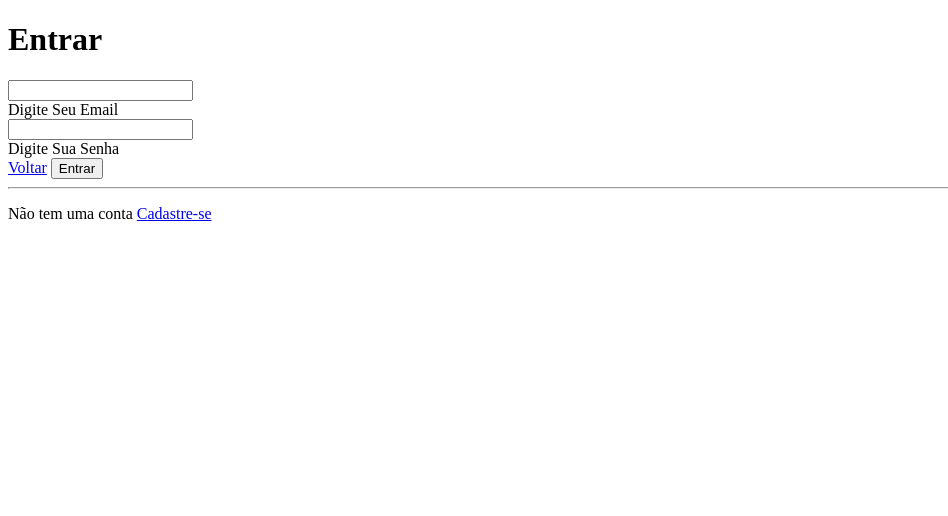
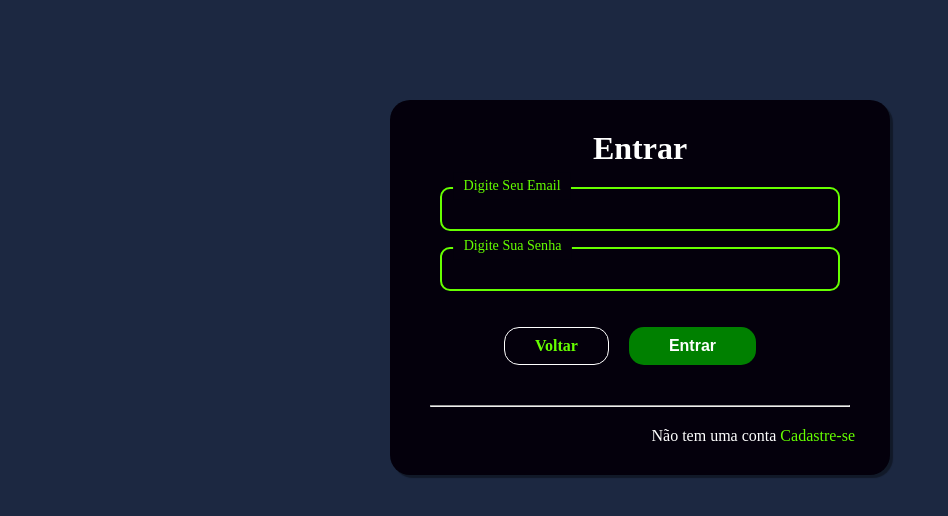
Before and after one commit to nenenborges/borgestech, a plain HTML site: page login.html in a window 1280 px wide. Shown: the whole page, without its empty margins (0-948 px from the left). Drawn offline with Linux system fonts and the light colour scheme; the site is published under a folder, as on GitHub Pages, so addresses that start at the root find nothing.

Commit message:
Update login.html

```diff
--- a/login.html
+++ b/login.html
@@ -4,8 +4,8 @@
     <meta charset="UTF-8">
     <meta name="viewport" content="width=device-width, initial-scale=1.0">
     <title>Login</title>
-    <link rel="stylesheet" href="/css/loginCadastro.css">
-    <link rel="shortcut icon" href="/icones/ico.ico" type="/icon">
+    <link rel="stylesheet" href="css/loginCadastro.css">
+    <link rel="shortcut icon" href="icones/ico.ico" type="icon">
 
 </head>
 <body>
```
